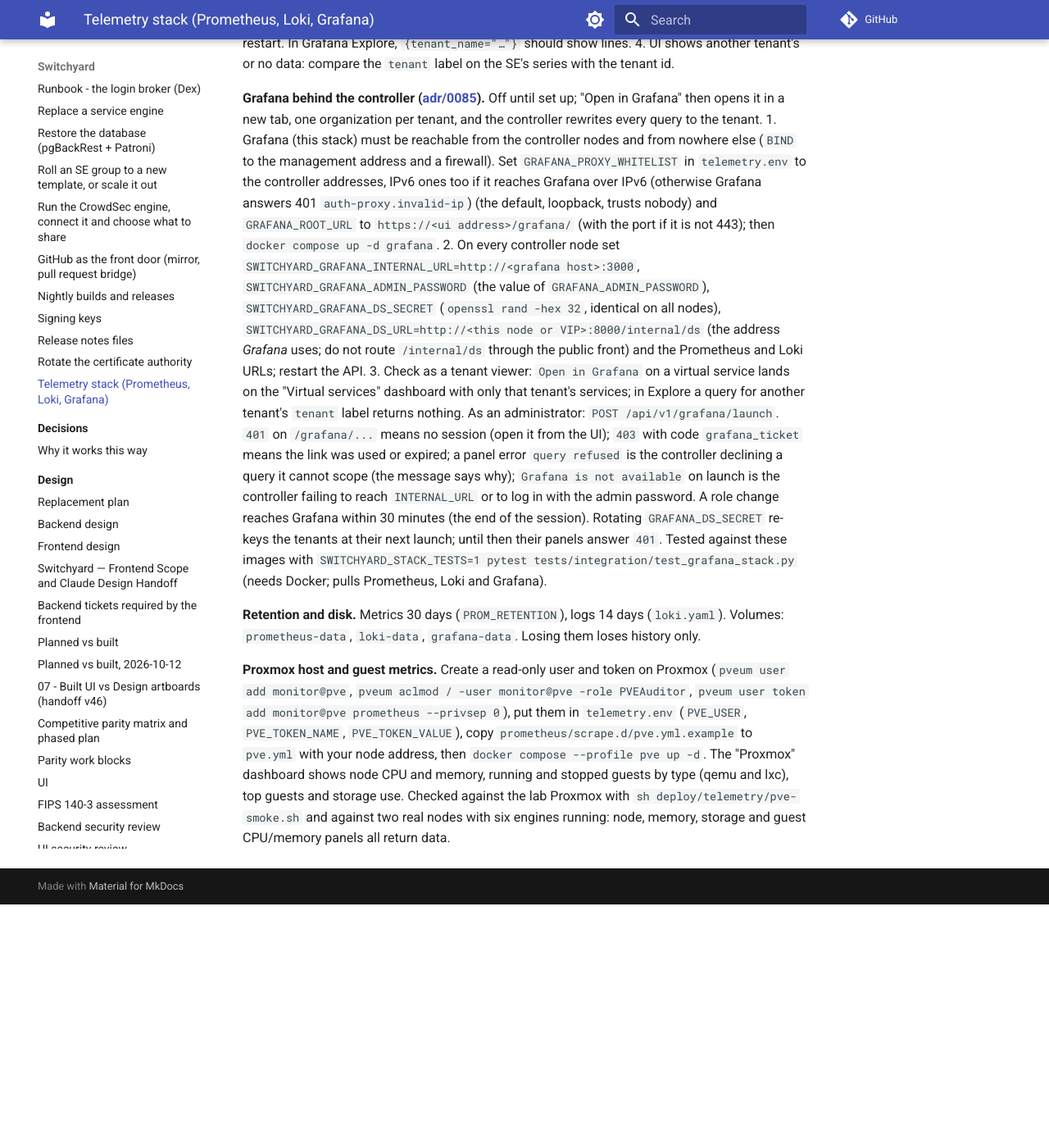
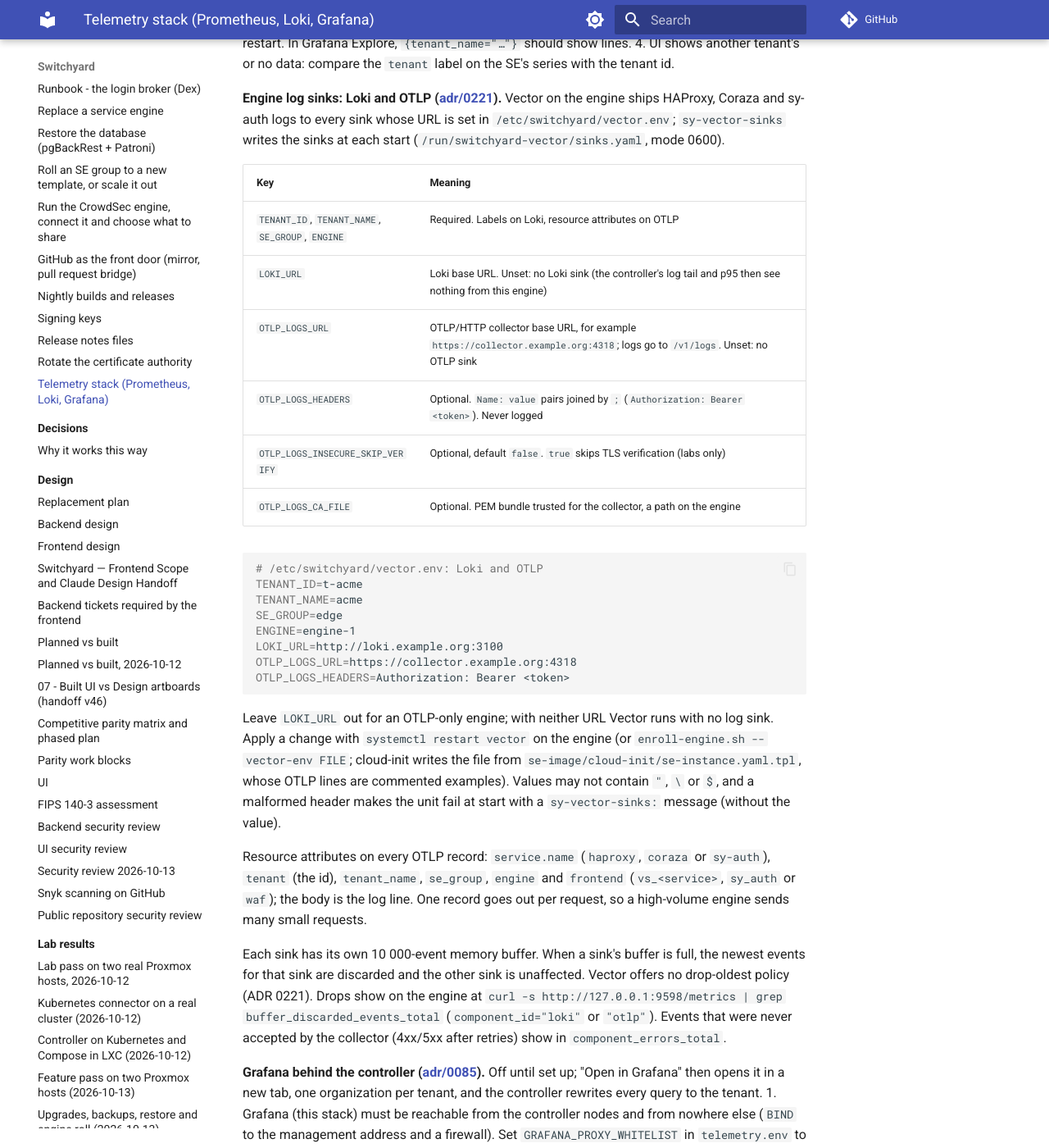
Before and after one commit to Globius/Switchyard, an MkDocs documentation site: the page built from docs/runbooks/telemetry.md, in a window 1280 px wide and 1400 px high, scrolled down 802 px. Shown: the whole window at 82% size. Built offline with MkDocs 1.6.1 and Material for MkDocs 9.7.7, drawn with Linux system fonts in a browser that asks for light colours; comment, search, counter and statistics services are not loaded; before the commit the page ends 1905 px from its top, so only the background shows below that.

Commit message:
feat: optional OTLP log sink on engines, Loki optional (ADR 0221)
Co-Authored-By: Claude Sonnet 5.5 <noreply@anthropic.com>

````diff
--- /dev/null
+++ b/docs/adr/0221-optional-otlp-log-sink.md
@@ -0,0 +1,35 @@
+# 0221. Optional OTLP log sink on engines, Loki optional
+
+Status: Accepted
+Date: 2026-10-17
+
+## Context
+
+Engines ship HAProxy, Coraza and sy-auth logs with Vector to one Loki sink, configured through
+`/etc/switchyard/vector.env`. Some operators already run an OpenTelemetry collector and want the same events there, and
+some run no Loki at all.
+
+## Decision
+
+- Vector cannot enable a sink from an environment variable, so `se-image/files/vector.yaml` keeps the sources and
+  transforms and a small script, `sy-vector-sinks` (run as the unit's first `ExecStartPre`), writes the sinks into
+  `/run/switchyard-vector/sinks.yaml`. A Loki sink exists only when `LOKI_URL` is set, an OTLP sink only when
+  `OTLP_LOGS_URL` is set. Both unset is valid: no log sink. The script refuses values with `"`, `\`, `$` or a newline, so
+  an environment value cannot alter the YAML.
+- The OTLP sink is a plain `http` sink posting OTLP/HTTP JSON to `<OTLP_LOGS_URL>/v1/logs`. A transform builds one
+  `ExportLogsServiceRequest` per event (the sink batches one event, as a JSON body holds one request). Resource attributes
+  mirror the Loki labels (`tenant`, `tenant_name`, `se_group`, `engine`, `frontend`) plus `service.name` per source.
+- Optional keys: `OTLP_LOGS_HEADERS` (written to a 0600 file in a 0700 runtime directory, never echoed),
+  `OTLP_LOGS_INSECURE_SKIP_VERIFY` (default false) and `OTLP_LOGS_CA_FILE`.
+- Each sink has its own bounded memory buffer (10 000 events). **Deviation from the request:** Vector's buffers offer
+  only `block` and `drop_newest`, not drop-oldest. `drop_newest` never blocks, so one unreachable sink cannot stall or
+  starve the other; the cost is that the oldest queued events are kept and the newest discarded. Drops are counted in
+  `buffer_discarded_events_total`, exposed by a loopback-only `prometheus_exporter` on `127.0.0.1:9598` (Vector's own
+  counters, not log or metric shipping).
+
+## Consequences
+
+Default behaviour with only `LOKI_URL` is unchanged apart from the loopback exporter. An OTLP-only engine does not feed
+the controller's Loki-backed views. One request per record is wasteful at high volume; a batching OTLP encoder can
+replace it later. Tests: `controller/tests/integration/test_vector_otlp.py` (validate for neither, Loki, OTLP and both;
+one HAProxy line to both sinks) and the SE image check.
--- a/docs/runbooks/telemetry.md
+++ b/docs/runbooks/telemetry.md
@@ -25,6 +25,44 @@ returns bracketed targets), provided Prometheus can route to them: with the quic
    ready (503 in the health check) and recovers on the unit's restart. In Grafana Explore, `{tenant_name="…"}` should show lines.
 4. UI shows another tenant's or no data: compare the `tenant` label on the SE's series with the tenant id.
 
+**Engine log sinks: Loki and OTLP ([adr/0221](../adr/0221-optional-otlp-log-sink.md)).** Vector on the engine ships HAProxy,
+Coraza and sy-auth logs to every sink whose URL is set in `/etc/switchyard/vector.env`; `sy-vector-sinks` writes the sinks
+at each start (`/run/switchyard-vector/sinks.yaml`, mode 0600).
+
+| Key | Meaning |
+| --- | --- |
+| `TENANT_ID`, `TENANT_NAME`, `SE_GROUP`, `ENGINE` | Required. Labels on Loki, resource attributes on OTLP |
+| `LOKI_URL` | Loki base URL. Unset: no Loki sink (the controller's log tail and p95 then see nothing from this engine) |
+| `OTLP_LOGS_URL` | OTLP/HTTP collector base URL, for example `https://collector.example.org:4318`; logs go to `/v1/logs`. Unset: no OTLP sink |
+| `OTLP_LOGS_HEADERS` | Optional. `Name: value` pairs joined by `;` (`Authorization: Bearer <token>`). Never logged |
+| `OTLP_LOGS_INSECURE_SKIP_VERIFY` | Optional, default `false`. `true` skips TLS verification (labs only) |
+| `OTLP_LOGS_CA_FILE` | Optional. PEM bundle trusted for the collector, a path on the engine |
+
+```sh
+# /etc/switchyard/vector.env: Loki and OTLP
+TENANT_ID=t-acme
+TENANT_NAME=acme
+SE_GROUP=edge
+ENGINE=engine-1
+LOKI_URL=http://loki.example.org:3100
+OTLP_LOGS_URL=https://collector.example.org:4318
+OTLP_LOGS_HEADERS=Authorization: Bearer <token>
+```
+
+Leave `LOKI_URL` out for an OTLP-only engine; with neither URL Vector runs with no log sink. Apply a change with
+`systemctl restart vector` on the engine (or `enroll-engine.sh --vector-env FILE`; cloud-init writes the file from
+`se-image/cloud-init/se-instance.yaml.tpl`, whose OTLP lines are commented examples). Values may not contain `"`, `\`
+or `$`, and a malformed header makes the unit fail at start with a `sy-vector-sinks:` message (without the value).
+
+Resource attributes on every OTLP record: `service.name` (`haproxy`, `coraza` or `sy-auth`), `tenant` (the id),
+`tenant_name`, `se_group`, `engine` and `frontend` (`vs_<service>`, `sy_auth` or `waf`); the body is the log line. One
+record goes out per request, so a high-volume engine sends many small requests.
+
+Each sink has its own 10 000-event memory buffer. When a sink's buffer is full, the newest events for that sink are
+discarded and the other sink is unaffected. Vector offers no drop-oldest policy (ADR 0221). Drops show on the engine at
+`curl -s http://127.0.0.1:9598/metrics | grep buffer_discarded_events_total` (`component_id="loki"` or `"otlp"`).
+Events that were never accepted by the collector (4xx/5xx after retries) show in `component_errors_total`.
+
 **Grafana behind the controller ([adr/0085](../adr/0085-grafana-behind-controller.md)).** Off until set up; "Open in Grafana" then opens it in a new tab, one organization per tenant, and the controller rewrites every query to the tenant.
 1. Grafana (this stack) must be reachable from the controller nodes and from nowhere else (`BIND` to the management address and a firewall). Set `GRAFANA_PROXY_WHITELIST` in `telemetry.env` to the controller addresses, IPv6 ones too if it reaches Grafana over IPv6 (otherwise Grafana answers 401 `auth-proxy.invalid-ip`) (the default, loopback, trusts nobody) and `GRAFANA_ROOT_URL` to `https://<ui address>/grafana/` (with the port if it is not 443); then `docker compose up -d grafana`.
 2. On every controller node set `SWITCHYARD_GRAFANA_INTERNAL_URL=http://<grafana host>:3000`, `SWITCHYARD_GRAFANA_ADMIN_PASSWORD` (the value of `GRAFANA_ADMIN_PASSWORD`), `SWITCHYARD_GRAFANA_DS_SECRET` (`openssl rand -hex 32`, identical on all nodes), `SWITCHYARD_GRAFANA_DS_URL=http://<this node or VIP>:8000/internal/ds` (the address *Grafana* uses; do not route `/internal/ds` through the public front) and the Prometheus and Loki URLs; restart the API.
````
Also changed, not shown: docs/adr/README.md (+1 -0 lines), docs/quickstart.md (+1 -1 lines), se-image/README.md (+1 -0 lines), 9 other files.
